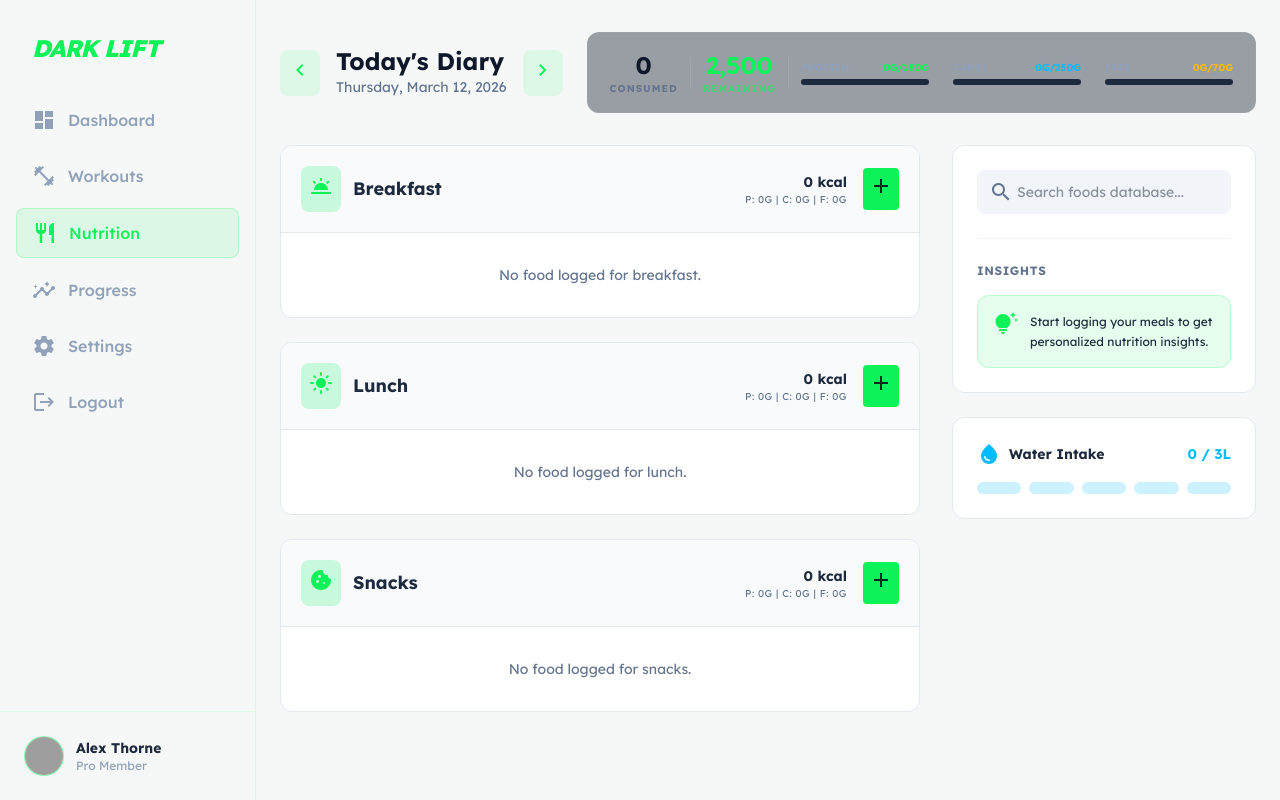
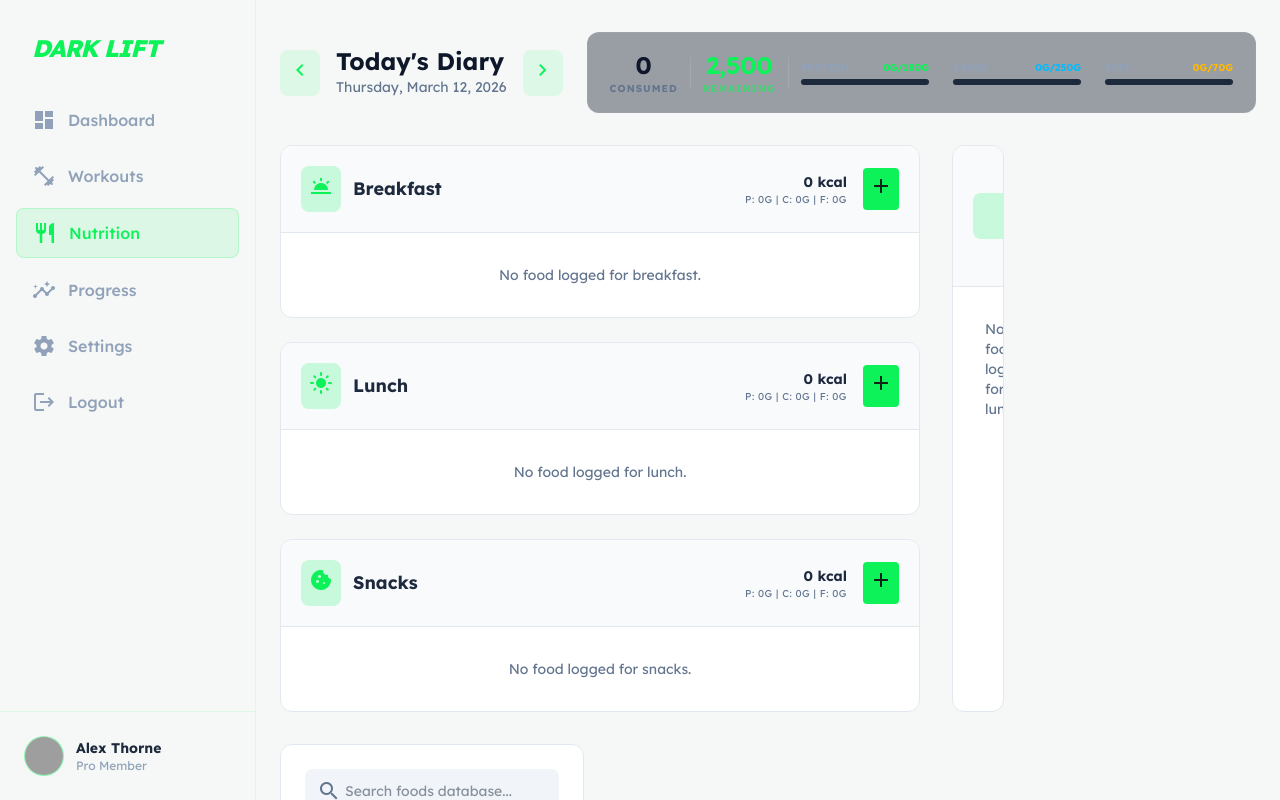
Before and after one commit to Kamiwaza1/fitnessappfrontend, a Next.js app: page /nutrition in a window 1280 px wide. Shown: the top 800 px of the page. Built offline with nearby package versions, Linux system fonts and the light colour scheme; grey boxes are pictures that could not be loaded.

Commit message:
CI/CD test

```diff
--- /dev/null
+++ b/middleware.js
@@ -0,0 +1,15 @@
+import { NextResponse } from 'next/server';
+
+export function middleware(request) {
+  // If the user is not on the /login or /register page, redirect to /login
+  const { pathname } = request.nextUrl;
+  if (pathname === '/' || pathname === '/page' || pathname === '/page.js' || pathname === '/page.jsx') {
+    return NextResponse.redirect(new URL('/login', request.url));
+  }
+  return NextResponse.next();
+}
+
+// Run middleware only on the root route
+export const config = {
+  matcher: ['/'],
+};
--- a/src/app/login/page.jsx
+++ b/src/app/login/page.jsx
@@ -11,18 +11,30 @@ export default function LoginPage() {
     const handleLogin = async () => {
         setError("");
         try {
+            console.log("Sending login request", { username, password });
             const res = await fetch("http://localhost:8080/api/auth/login", {
                 method: "POST",
                 headers: { "Content-Type": "application/json" },
-                body: JSON.stringify({ username, password })
+                body: JSON.stringify({ username, password }),
+
             });
+            console.log("Login response status:", res.status);
             if (!res.ok) {
-                const data = await res.json();
+                let data;
+                try {
+                    data = await res.json();
+                } catch (jsonErr) {
+                    console.log("Failed to parse error response as JSON", jsonErr);
+                    data = {};
+                }
+                console.log("Login error response:", data);
                 setError(data.message || "Login failed");
                 return;
             }
+            console.log("Login successful, redirecting...");
             router.push("/dashboard");
         } catch (err) {
+            console.log("Network error during login:", err);
             setError("Network error");
         }
     };
--- a/src/app/nutrition/page.jsx
+++ b/src/app/nutrition/page.jsx
@@ -143,6 +143,31 @@ export default function NutritionDiary() {
                             </div>
                         </section>
                     </div>
+                    {/* Supplement Section */}
+                        <section className="bg-white dark:bg-slate-900/50 rounded-xl border border-slate-200 dark:border-white/5 overflow-hidden">
+                            <div className="p-5 flex items-center justify-between border-b border-slate-200 dark:border-white/5 bg-slate-50 dark:bg-white/5">
+                                <div className="flex items-center gap-3">
+                                    <div className="p-2 bg-primary/20 text-primary rounded-lg">
+                                        <span className="material-icons text-sm">pill</span>
+                                    </div>
+                                    <h2 className="text-lg font-bold">Supplement</h2>
+                                </div>
+                                <div className="flex items-center gap-4">
+                                    <div className="text-right">
+                                        <div className="text-sm font-bold">0 kcal</div>
+                                        <div className="text-[10px] text-slate-500 uppercase tracking-wider">P: 0g | C: 0g | F: 0g</div>
+                                    </div>
+                                    <button className="p-1.5 bg-primary text-background-dark rounded hover:scale-105 transition-transform">
+                                        <span className="material-icons text-base leading-none">add</span>
+                                    </button>
+                                </div>
+                            </div>
+                            <div className="divide-y divide-slate-100 dark:divide-white/5">
+                                <div className="p-8 text-center text-slate-500 text-sm">
+                                    No food logged for lunch.
+                                </div>
+                            </div>
+                        </section>
                     {/* Right: Sidebar */}
                     <div className="col-span-12 lg:col-span-4 space-y-6">
                         {/* Quick Add / Search */}
```
